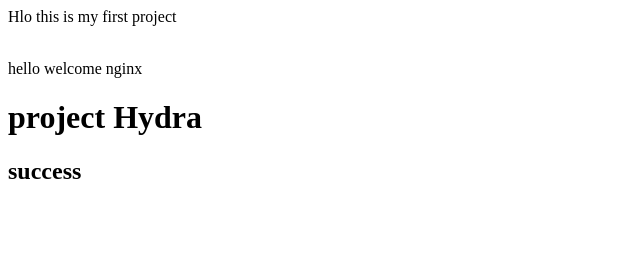
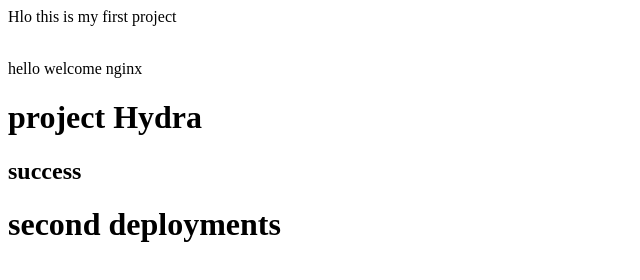
Before and after one commit to renu2819/jenkins-test, a plain HTML site: page index.html in a window 1280 px wide. Shown: the whole page, without its empty margins (0-640 px from the left). Drawn offline with Linux system fonts and the light colour scheme.

Commit message:
Update index.html

```diff
--- a/index.html
+++ b/index.html
@@ -2,3 +2,4 @@
 <p3> hello welcome nginx</p>
 <h1>project Hydra</h1>
 <h2>success</h2>
+<h1>second deployments</p>
```
